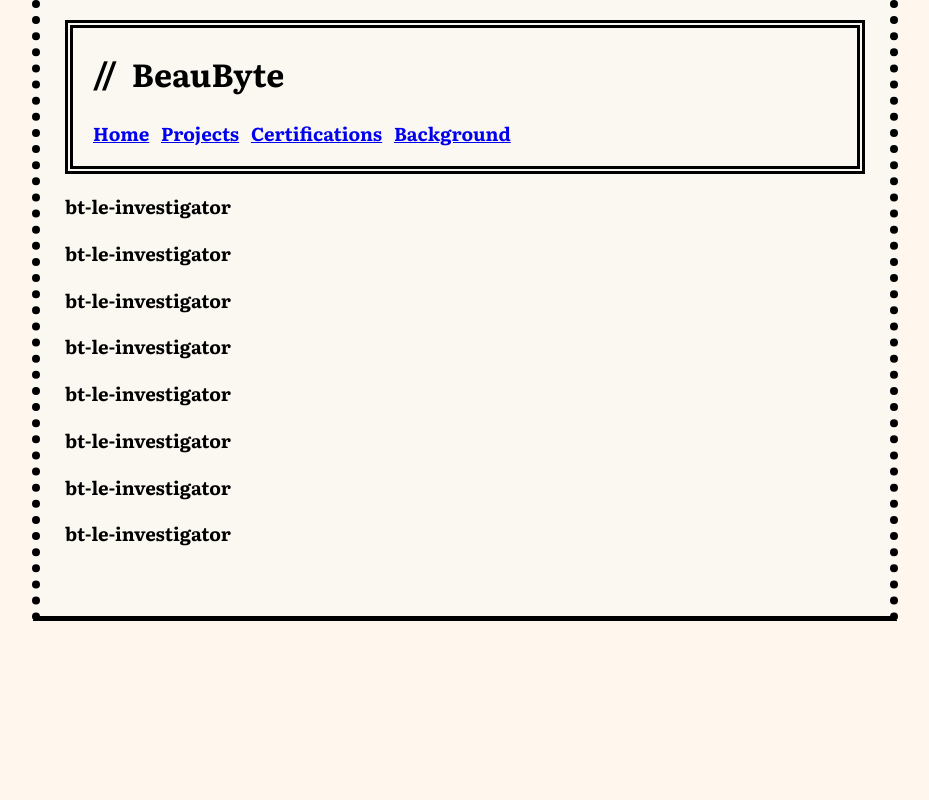
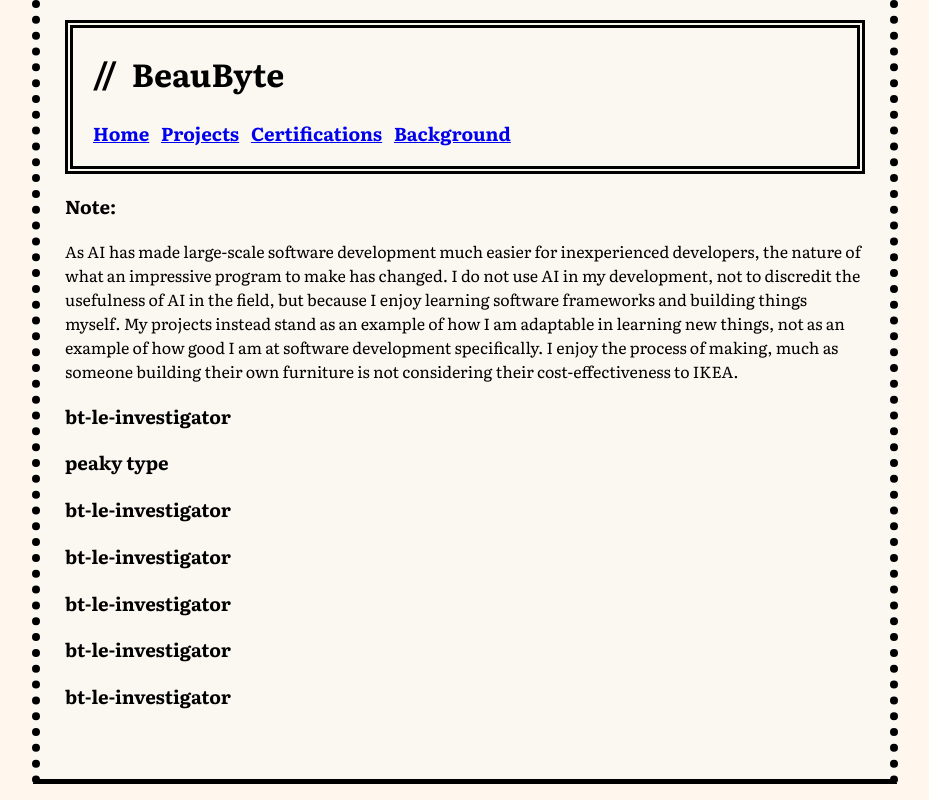
Before and after one commit to beaubyte/beaubyte-dev, a SvelteKit app: page /projects in a window 1280 px wide. Shown: the whole page, without its empty margins (175-1104 px from the left). Built offline with nearby package versions, Linux system fonts and the light colour scheme.

Commit message:
Added AI message on projects page, plus some extra stylings

```diff
--- a/src/routes/+layout.svelte
+++ b/src/routes/+layout.svelte
@@ -54,6 +54,10 @@
 		border-width: 8px;
 	}
 
+	:global(.project){
+
+	}
+
 
 
 </style>
--- a/src/routes/projects/+page.svelte
+++ b/src/routes/projects/+page.svelte
@@ -1,8 +1,31 @@
 <script>
 </script>
+<div id="ai-note">
+   <h3>
+       Note:
+   </h3>
+    <p>
+        As AI has made large-scale software development much easier for inexperienced developers, the nature of what an
+        impressive program to make has changed. I do not use AI in my development, not to discredit the usefulness of AI
+        in the field, but because I enjoy learning software frameworks and building things myself. My projects instead
+        stand as an example of how I am adaptable in learning new things, not as an example of how good I am at software
+        development specifically. I enjoy the process of making, much as someone building their own furniture is not
+        considering their cost-effectiveness to IKEA.
+    </p>
+</div>
 <div class="project">
     <h3>
         bt-le-investigator
+    </h3>
+</div>
+<div class="project">
+    <h3>
+        peaky type
+    </h3>
+</div>
+<div class="project">
+    <h3>
+
     </h3>
 </div>
 <div class="project">
@@ -30,13 +53,3 @@
         bt-le-investigator
     </h3>
 </div>
-<div class="project">
-    <h3>
-        bt-le-investigator
-    </h3>
-</div>
-<div class="project">
-    <h3>
-        bt-le-investigator
-    </h3>
-</div>
```
